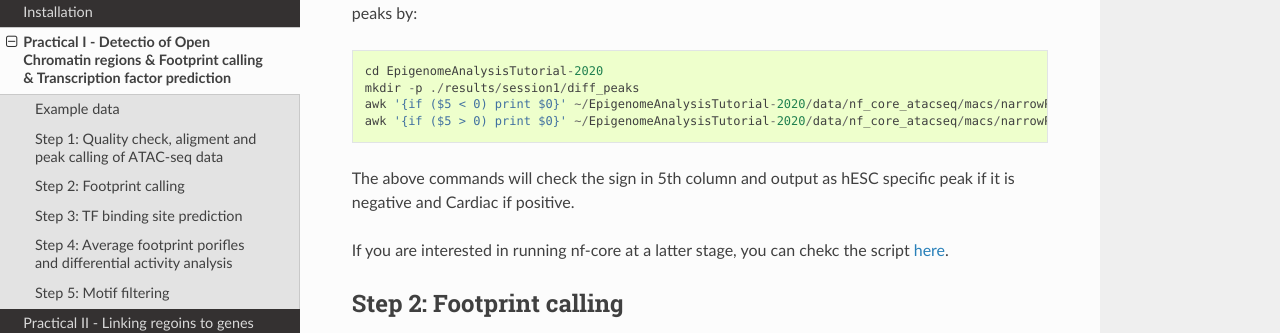
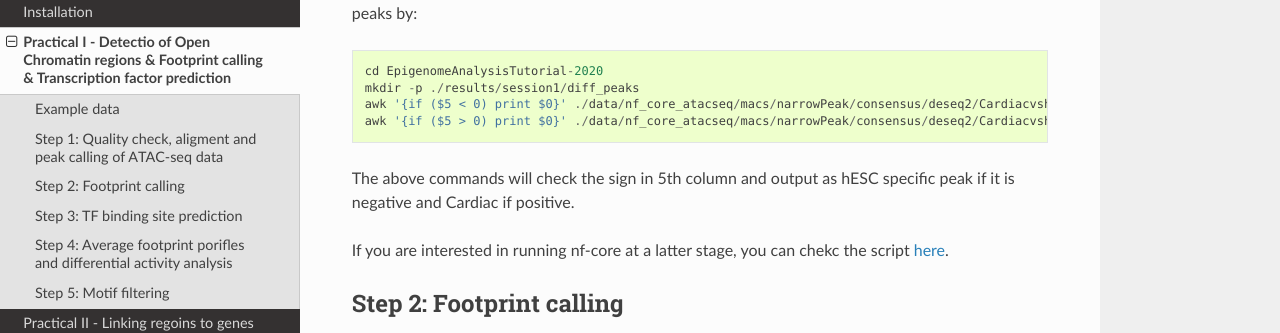
Before and after one commit to SchulzLab/EpigenomeAnalysisTutorial-2020, a Sphinx documentation site: the page built from docs/Practical1.rst, in a window 1280 px wide and 900 px high, scrolled down 1083 px. Shown: the part 163-496 px from the top of the window. Built offline with Sphinx 7.4.7 and the Read the Docs theme 2.0.0, drawn with Linux system fonts in a browser that asks for light colours.

Commit message:
Update Practical1.rst
fix typo

```diff
--- a/docs/Practical1.rst
+++ b/docs/Practical1.rst
@@ -30,8 +30,8 @@ The differential peaks file combined all peaks and here we can split it as hESC
 ::
     cd EpigenomeAnalysisTutorial-2020
     mkdir -p ./results/session1/diff_peaks
-    awk '{if ($5 < 0) print $0}' ~/EpigenomeAnalysisTutorial-2020/data/nf_core_atacseq/macs/narrowPeak/consensus/deseq2/CardiacvshESC/CardiacvshESC.mRp.clN.deseq2.FDR0.05.results.bed > ./results/session1/diff_peaks/hESC.bed
-    awk '{if ($5 > 0) print $0}' ~/EpigenomeAnalysisTutorial-2020/data/nf_core_atacseq/macs/narrowPeak/consensus/deseq2/CardiacvshESC/CardiacvshESC.mRp.clN.deseq2.FDR0.05.results.bed > ./results/session1/diff_peaks/Cardiac.bed
+    awk '{if ($5 < 0) print $0}' ./data/nf_core_atacseq/macs/narrowPeak/consensus/deseq2/CardiacvshESC/CardiacvshESC.mRp.clN.deseq2.FDR0.05.results.bed > ./results/session1/diff_peaks/hESC.bed
+    awk '{if ($5 > 0) print $0}' ./data/nf_core_atacseq/macs/narrowPeak/consensus/deseq2/CardiacvshESC/CardiacvshESC.mRp.clN.deseq2.FDR0.05.results.bed > ./results/session1/diff_peaks/Cardiac.bed
 
 The above commands will check the sign in 5th column and output as hESC specific peak if it is negative and Cardiac if positive.
 
```
